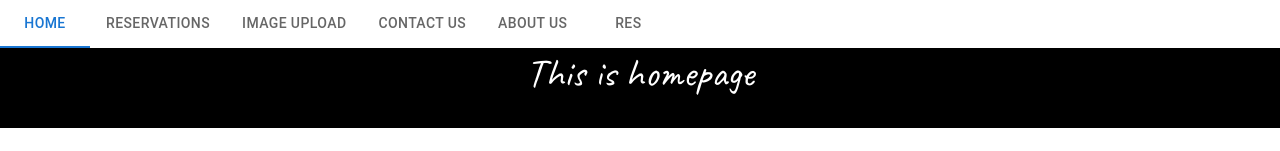
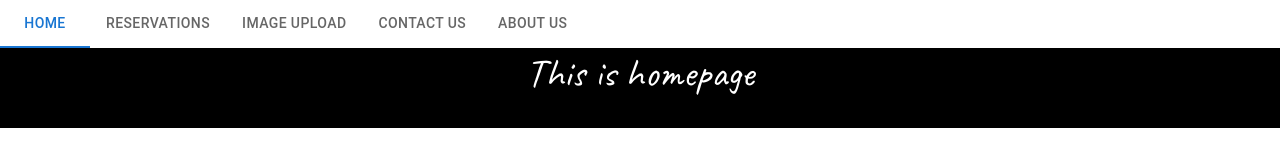
Before and after one commit to SWproject-II/swProject, a React (Create React App) app in the folder frontend/: page / in a window 1280 px wide. Shown: the top 151 px of the page. Built offline with nearby package versions, Linux system fonts and the light colour scheme.

Commit message:
visual cleanup

```diff
--- a/frontend/src/components/TabApp.js
+++ b/frontend/src/components/TabApp.js
@@ -22,7 +22,6 @@ export default function TabApp() {
         <Tab value="Image" label="Image upload" />
         <Tab value="Contact" label="Contact us" /> {/* Updated value here */}
         <Tab value="AboutUs" label="About us" />
-        <Tab value="Res" label="Res" />
       </Tabs>
       {tab === "Home" && (
         <div>
@@ -50,7 +49,6 @@ export default function TabApp() {
       {tab === "Image" && <ImageUploader />}
       {tab === "Contact" && <ContactPage />}
       {tab === "AboutUs" && <AboutUsPage />}
-      {tab === "Res" && <ReservationTable />}
     </div>
   );
 }
```
